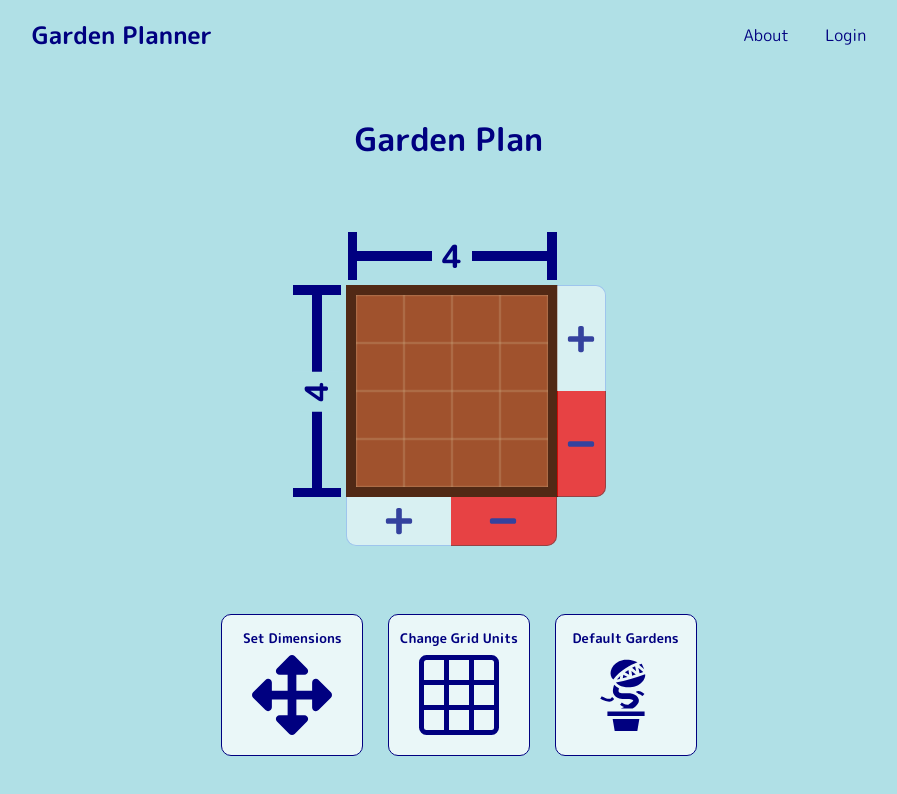
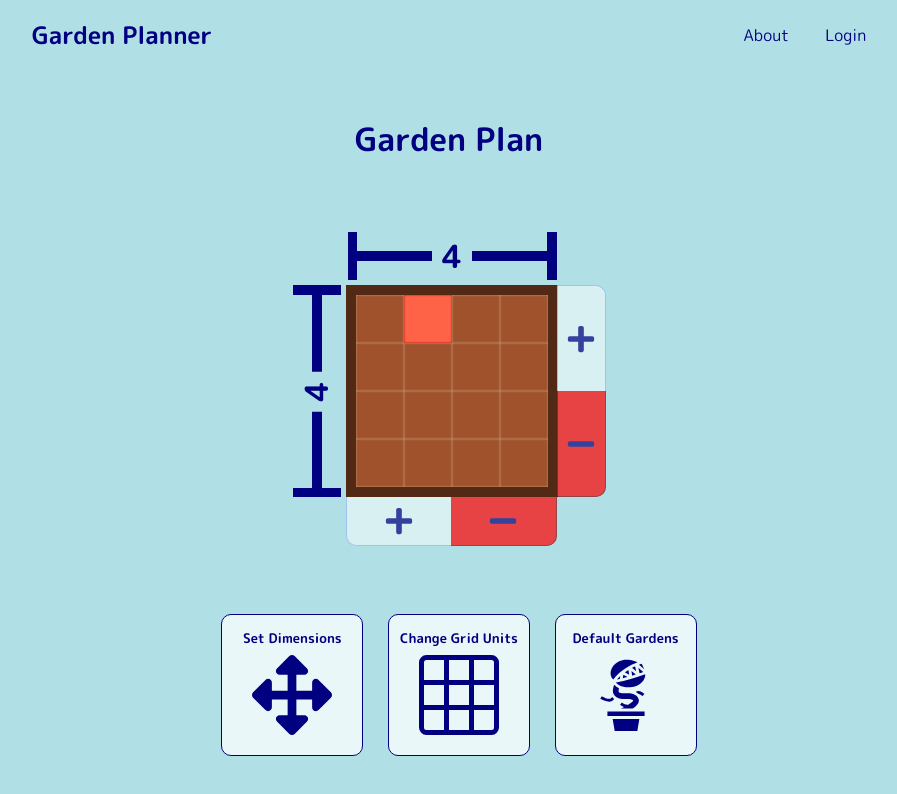
Before and after one commit to robleroble/garden-planner, a React (Create React App) app: page /plan in a window 1280 px wide. Shown: the top 794 px of the page, without its empty margins (191-1088 px from the left). Built offline with nearby package versions, Linux system fonts and the light colour scheme.

Commit message:
added useState func to toggle color of a tile

```diff
--- a/src/components/GardenCell.js
+++ b/src/components/GardenCell.js
@@ -1,14 +1,22 @@
-import React from 'react';
+import React, { useState } from 'react';
 import '../stylings/GardenCell.css';
 
-const GardenCell = ({id}) => {
-
+const GardenCell = ({ id, crop }) => {
+	const [ cropName, setCropName ] = useState(crop);
+	// func that toggles if cell has been clicked
+	const toggleCellColor = () => {
+		if (cropName === 'tomato') {
+			setCropName('empty');
+		} else if (cropName === 'empty') {
+			setCropName('tomato');
+		}
+	};
 
 	return (
-        <div className="garden-cell" id={id}>
-            <p>{id}</p>
-        </div>
-        );
+		<div className={`garden-cell ${cropName}`} id={id} onClick={toggleCellColor}>
+			{/* <p>{text}</p> */}
+		</div>
+	);
 };
 
 export default GardenCell;
--- a/src/components/GardenPlot.js
+++ b/src/components/GardenPlot.js
@@ -1,4 +1,4 @@
-import React from 'react';
+import React, { useState } from 'react';
 import { useSelector, useDispatch } from 'react-redux';
 import '../stylings/GardenPlot.css';
 import NewRowOrColBtn from './NewRowOrColBtn';
@@ -27,26 +27,25 @@ const GardenPlot = () => {
 	}
 
 	const grid = useSelector((store) => store.grid);
+
 	return (
 		<div>
 			<Dimensions direction="row" value={gardenDimensions.columns} />
 			<div id="horiz-flex">
 				<Dimensions direction="column" value={gardenDimensions.rows} />
 				<div id="garden-holder">
-					{/* Original plot setup with just the dimensions from redux */}
-					{/* {[ ...Array(gardenDimensions.rows) ].map((x, i) => (
-						<div key={gardenDimensions.rows - i} className="row">
-							{[ ...Array(gardenDimensions.columns) ].map((y, idx) => (
+					{/* Attempt to build the grid with my new grid setup */}
+					{grid.map((row, idx) => (
+						<div className="row">
+							{row.map((cell, index) => (
 								<GardenCell
-									id={`${idx + 1}-${gardenDimensions.rows - i}`}
-									key={`${idx + 1}-${gardenDimensions.rows - i}`}
+									crop={cell.crop}
+									id={`${index + 1}-${gardenDimensions.rows - idx}`}
+									key={`${index + 1}-${gardenDimensions.rows - idx}`}
 								/>
 							))}
 						</div>
-					))} */}
-
-					{/* Attempt to build the grid with my new grid setup */}
-					{grid.map((row, idx) => <div className="row">{row.map((cell, index) => <GardenCell text={cell} />)}</div>)}
+					))}
 				</div>
 				<NewRowOrColBtn direction="column" addColumn={addColumn} minusColumn={minusColumn} />
 			</div>
--- a/src/reducers/rootReducer.js
+++ b/src/reducers/rootReducer.js
@@ -4,7 +4,7 @@ const INITIAL_STATE = {
 		columns: 4
 	},
 	grid: [
-		[ { crop: 'empty' }, { crop: 'empty' }, { crop: 'empty' }, { crop: 'empty' } ],
+		[ { crop: 'empty' }, { crop: 'tomato' }, { crop: 'empty' }, { crop: 'empty' } ],
 		[ { crop: 'empty' }, { crop: 'empty' }, { crop: 'empty' }, { crop: 'empty' } ],
 		[ { crop: 'empty' }, { crop: 'empty' }, { crop: 'empty' }, { crop: 'empty' } ],
 		[ { crop: 'empty' }, { crop: 'empty' }, { crop: 'empty' }, { crop: 'empty' } ]
--- a/src/stylings/GardenCell.css
+++ b/src/stylings/GardenCell.css
@@ -6,3 +6,8 @@
 	box-shadow: 0 0 2px inset tan;
 	cursor: url('../icons/shovel.svg') 4 28, auto;
 }
+
+.tomato {
+	background-color: tomato;
+	box-shadow: 0 0 2px inset darkred;
+}
```
Also changed, not shown: 1 other file (tests, documents, lock files or other folders).
